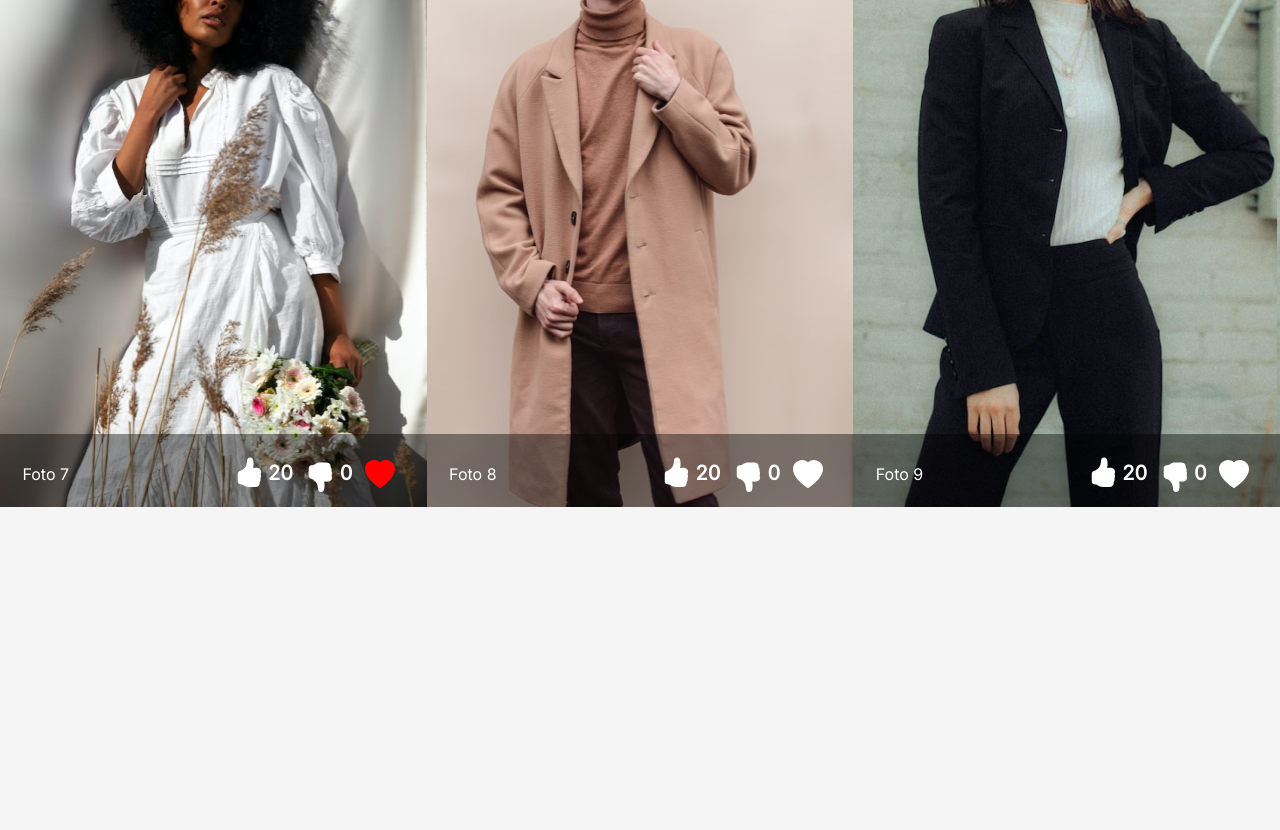
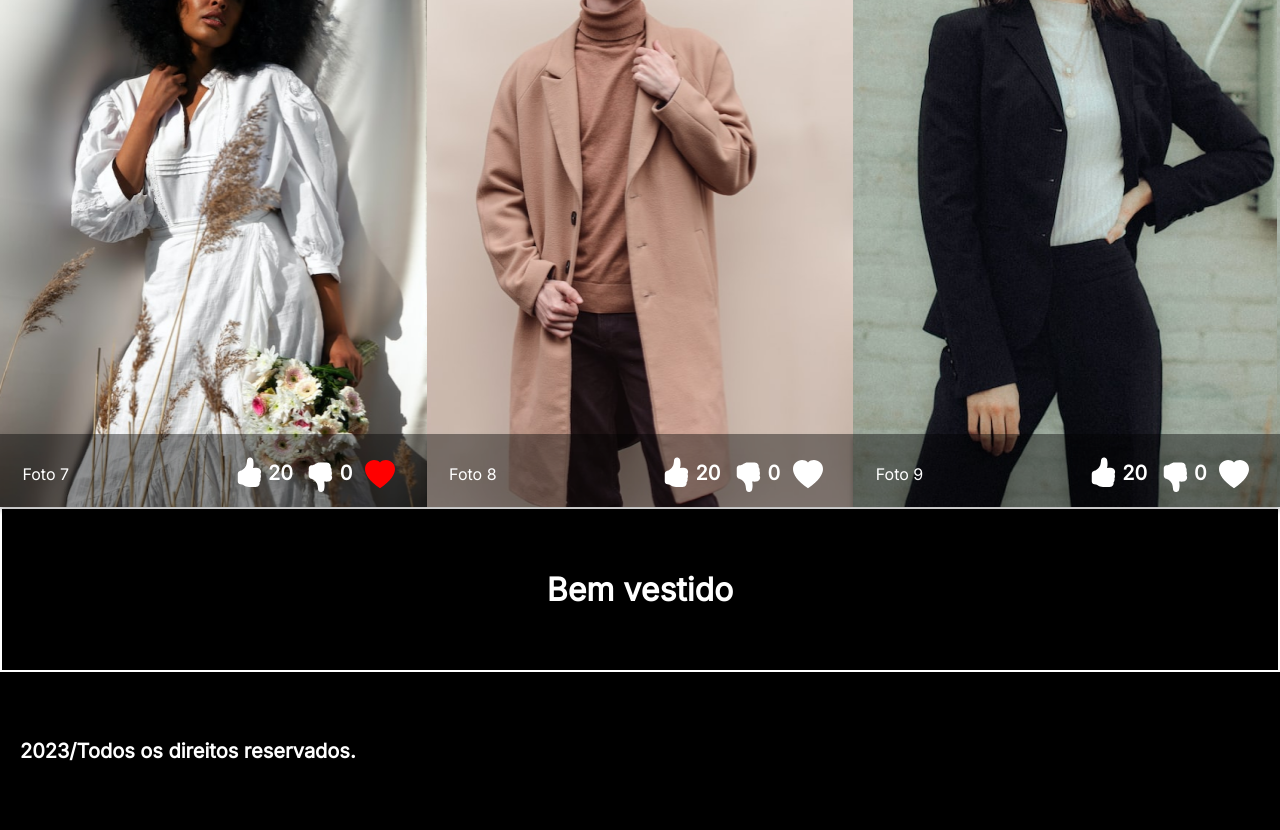
Before and after one commit to Elliasx/atividadeAvaliativa03, a plain HTML site: page index.html in a window 1280 px wide. Shown: the part 1696-2526 px from the top of the page. Before the commit the page ends 2203 px from the top, so only its background shows below. Drawn offline with Linux system fonts and the light colour scheme.

Commit message:
projeto finalizado

```diff
--- a/css/style.css
+++ b/css/style.css
@@ -282,3 +282,38 @@ span{
     background: rgba(0, 0, 0, 0.42);
     box-shadow: 0px 4px 5px rgba(0, 0, 0, 0.25);
 }
+.footer{
+    height: 294px;
+    width: 1280px;
+}
+.titulo-footer{
+    background-color: black;
+    color: white;
+    padding: 3.8rem;
+    border: 2px solid white;
+}
+.titulo-footer p{
+    text-align: center;
+    font-family: 'Inter', sans-serif;
+    font-style: normal;
+    font-weight: bold;
+    font-size: 32px;
+    line-height: 39px;
+}
+.subtitulo-footer{
+    /* border: 2px solid red; */
+    background-color: black;
+    color: #fff;
+    padding: 4.2rem 0;
+}
+.subtitulo-footer p{
+    /* border: 2px solid blue; */
+
+    margin-left: 20px;
+
+    font-family: 'Inter', sans-serif;
+    font-style: normal;
+    font-weight: bold;
+    font-size: 20px;
+    line-height: 24px;
+}
--- a/index.html
+++ b/index.html
@@ -153,6 +153,16 @@
                 </div>
             </section>
         </main>
+
+        <footer class="footer">
+            <section class="titulo-footer">
+                <p>Bem vestido</p>
+            </section>
+
+            <section class="subtitulo-footer">
+                <p>2023/Todos os direitos reservados.</p>
+            </section>
+        </footer>
     </div>
 </body>
 </html>
```
